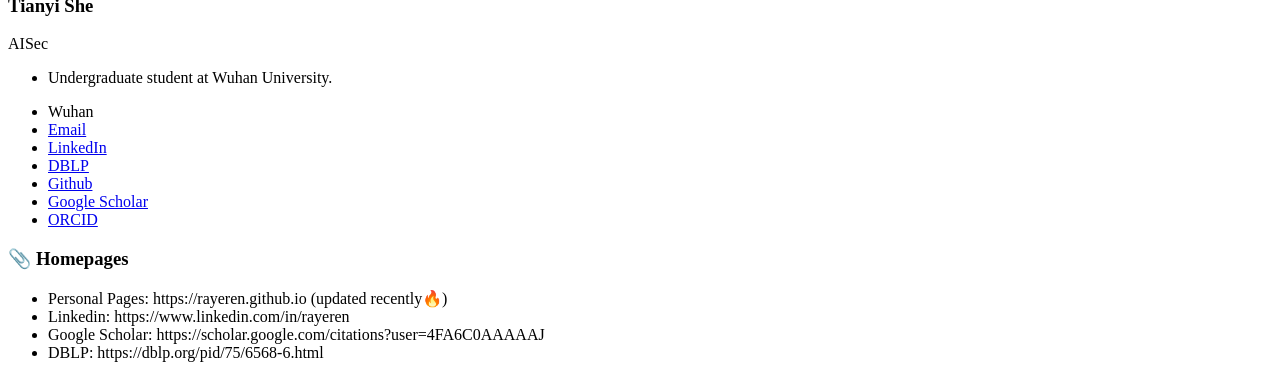
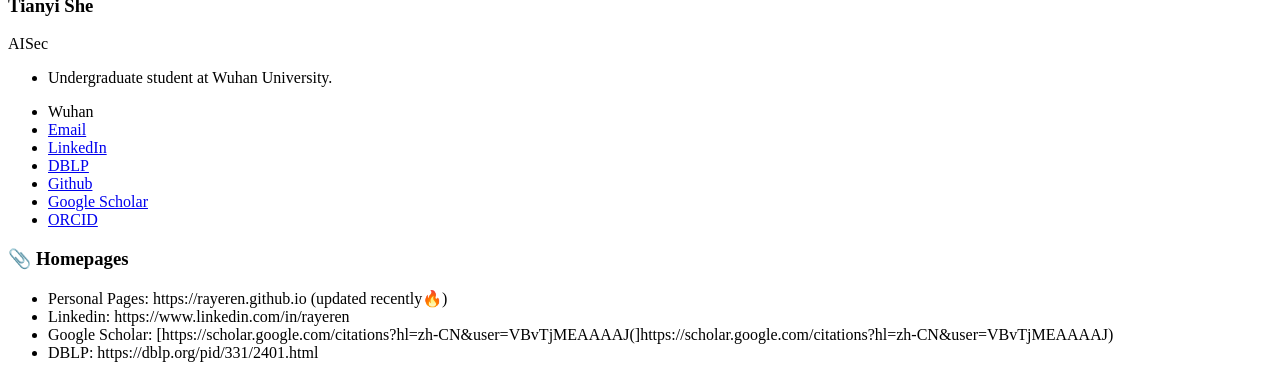
Before and after one commit to AnsonShe/AnsonShe.github.io, a Jekyll site: the page built from _pages/includes/homepage.md, in a window 1280 px wide, cut to the strip 530-908 px from the top of the page. Built offline with Jekyll 4.4.1, drawn with Linux system fonts in a browser that asks for light colours; our own code applies the rules of GitHub Pages for plain Markdown files; part of the change alters nothing that is shown.

Commit message:
Update homepage.md

```diff
--- a/_pages/includes/homepage.md
+++ b/_pages/includes/homepage.md
@@ -1,5 +1,5 @@
 # 📎 Homepages
 - Personal Pages: https://rayeren.github.io (updated recently🔥)
 - Linkedin: https://www.linkedin.com/in/rayeren
-- Google Scholar: https://scholar.google.com/citations?user=4FA6C0AAAAAJ
-- DBLP: https://dblp.org/pid/75/6568-6.html
+- Google Scholar: [https://scholar.google.com/citations?hl=zh-CN&user=VBvTjMEAAAAJ(]https://scholar.google.com/citations?hl=zh-CN&user=VBvTjMEAAAAJ)
+- DBLP: https://dblp.org/pid/331/2401.html
```
